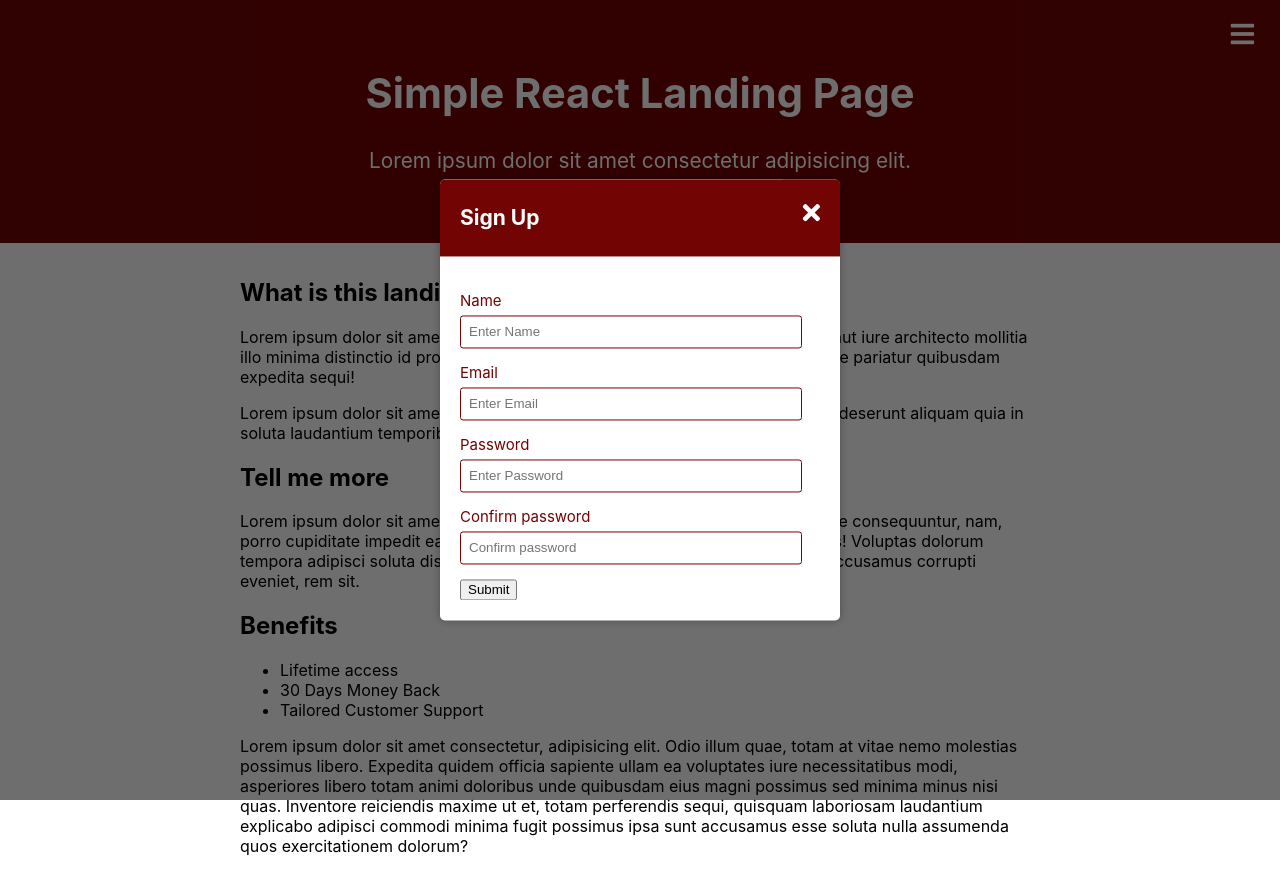
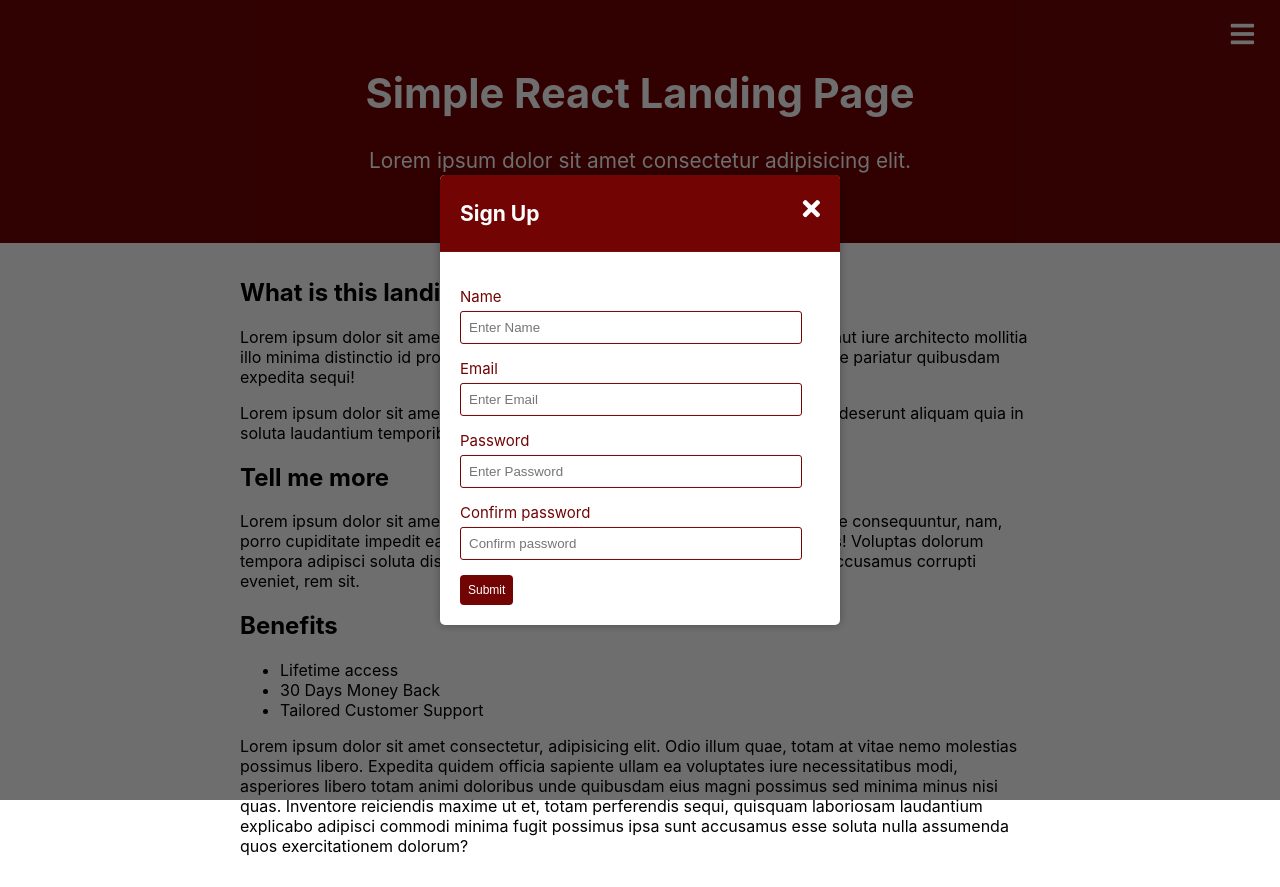
Before and after one commit to akindoju/Landing-Page, a React (Create React App) app: page / in a window 1280 px wide. Both pictures are taken after a click on the button "Sign Up". Built offline with nearby package versions, Linux system fonts and the light colour scheme.

Commit message:
Added styling for submit button

```diff
--- a/src/Components/sign-up/sign-up.css
+++ b/src/Components/sign-up/sign-up.css
@@ -66,6 +66,21 @@
   padding: 20px;
 }
 
+.submit {
+  background-color: #720404;
+  font-size: 12px;
+  border: none;
+  outline: none;
+  color: white;
+  border-radius: 4px;
+  padding: 8px;
+  cursor: pointer;
+}
+
+.submit:active {
+  transform: scale(0.98);
+}
+
 @keyframes modalopen {
   from {
     opacity: 0;
```
